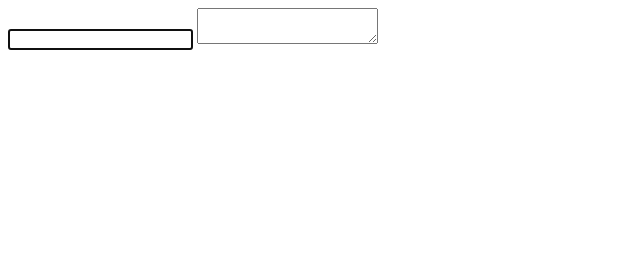
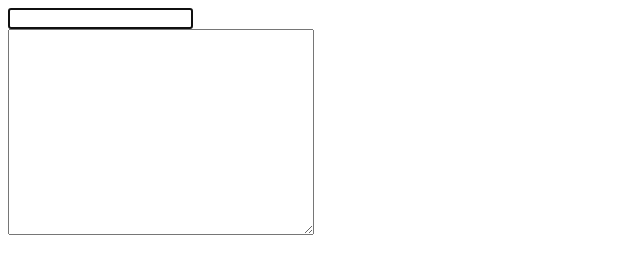
Before and after one commit to eternal-lee/MD5, a plain HTML site: page index.html in a window 1280 px wide. Shown: the whole page, without its empty margins (0-640 px from the left). Drawn offline with Linux system fonts and the light colour scheme.

Commit message:
Update index.html

```diff
--- a/index.html
+++ b/index.html
@@ -7,8 +7,8 @@
     <script type="text/javascript" src="md5-min.js" ></script>
 </head>
 <body>
-	<input type="text" id="txt" value=""/>
-	<textarea id="show"></textarea>
+	<input type="text" id="txt" value=""/><br/>
+	<textarea id="show" style="width:300px;height:200px;"></textarea>
 	<script type="text/javascript">
 	$("#txt").focus();
 //	alert($.md5("Hello"));
```
